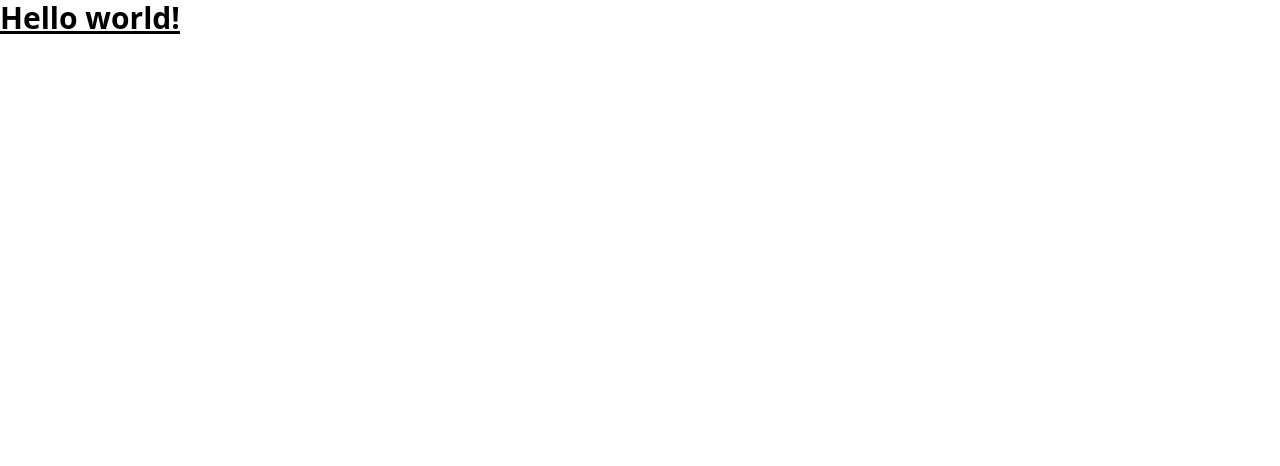
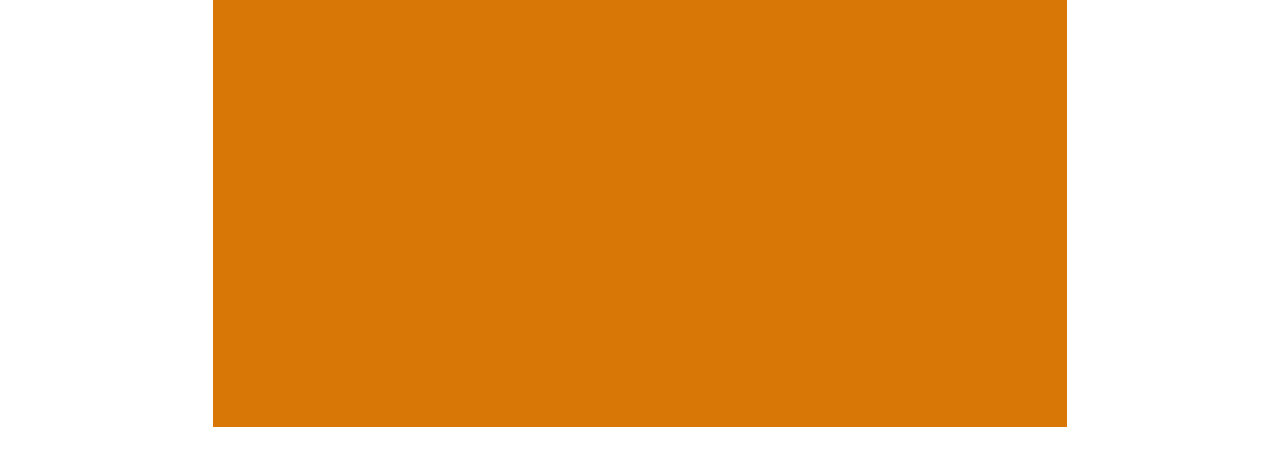
Before and after one commit to soeguet/register-report, a React (Vite) app: page / in a window 1280 px wide. Shown: the top 466 px of the page. Built offline with nearby package versions, Linux system fonts and the light colour scheme.

Commit message:
add: tailwind prettier plugin and main canvas

```diff
--- a/package.json
+++ b/package.json
@@ -14,6 +14,7 @@
     "react-dom": "^18.2.0"
   },
   "devDependencies": {
+    "@trivago/prettier-plugin-sort-imports": "^4.3.0",
     "@types/react": "^18.2.66",
     "@types/react-dom": "^18.2.22",
     "@typescript-eslint/eslint-plugin": "^7.2.0",
@@ -25,7 +26,8 @@
     "eslint-plugin-react-hooks": "^4.6.0",
     "eslint-plugin-react-refresh": "^0.4.6",
     "postcss": "^8.4.38",
-    "prettier": "3.2.5",
+    "prettier": "^3.2.5",
+    "prettier-plugin-tailwindcss": "^0.5.13",
     "tailwindcss": "^3.4.3",
     "typescript": "^5.2.2",
     "vite": "^5.2.0"
--- a/src/App.tsx
+++ /dev/null
@@ -1,9 +0,0 @@
-function App() {
-    return (
-        <>
-            <h1 className="text-3xl font-bold underline">Hello world!</h1>
-        </>
-    )
-}
-
-export default App
--- /dev/null
+++ b/src/components/App.tsx
@@ -0,0 +1,11 @@
+import Canvas from "./Canvas.tsx";
+
+function App() {
+    return (
+        <>
+            <Canvas />
+        </>
+    );
+}
+
+export default App;
--- /dev/null
+++ b/src/components/Canvas.tsx
@@ -0,0 +1,14 @@
+function Canvas() {
+    return (
+        <>
+            <canvas
+                className="m-auto bg-amber-600 w-2/3 h-auto mb-1"
+                id="canvas"
+            >
+                asdasd
+            </canvas>
+        </>
+    );
+}
+
+export default Canvas;
```
Also changed, not shown: src/main.tsx (+4 -4 lines), .prettierrc.cjs, 1 other file (tests, documents, lock files or other folders).
